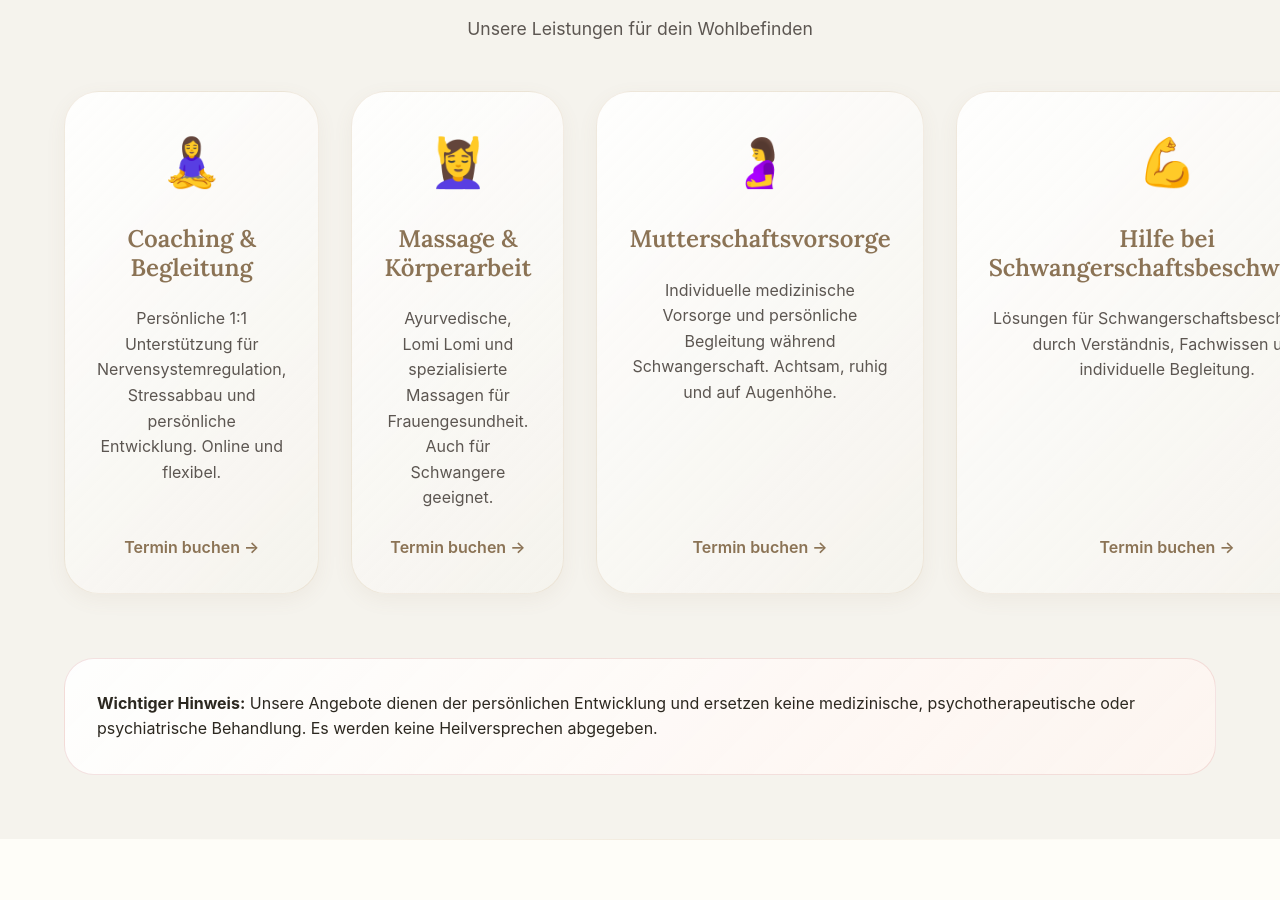
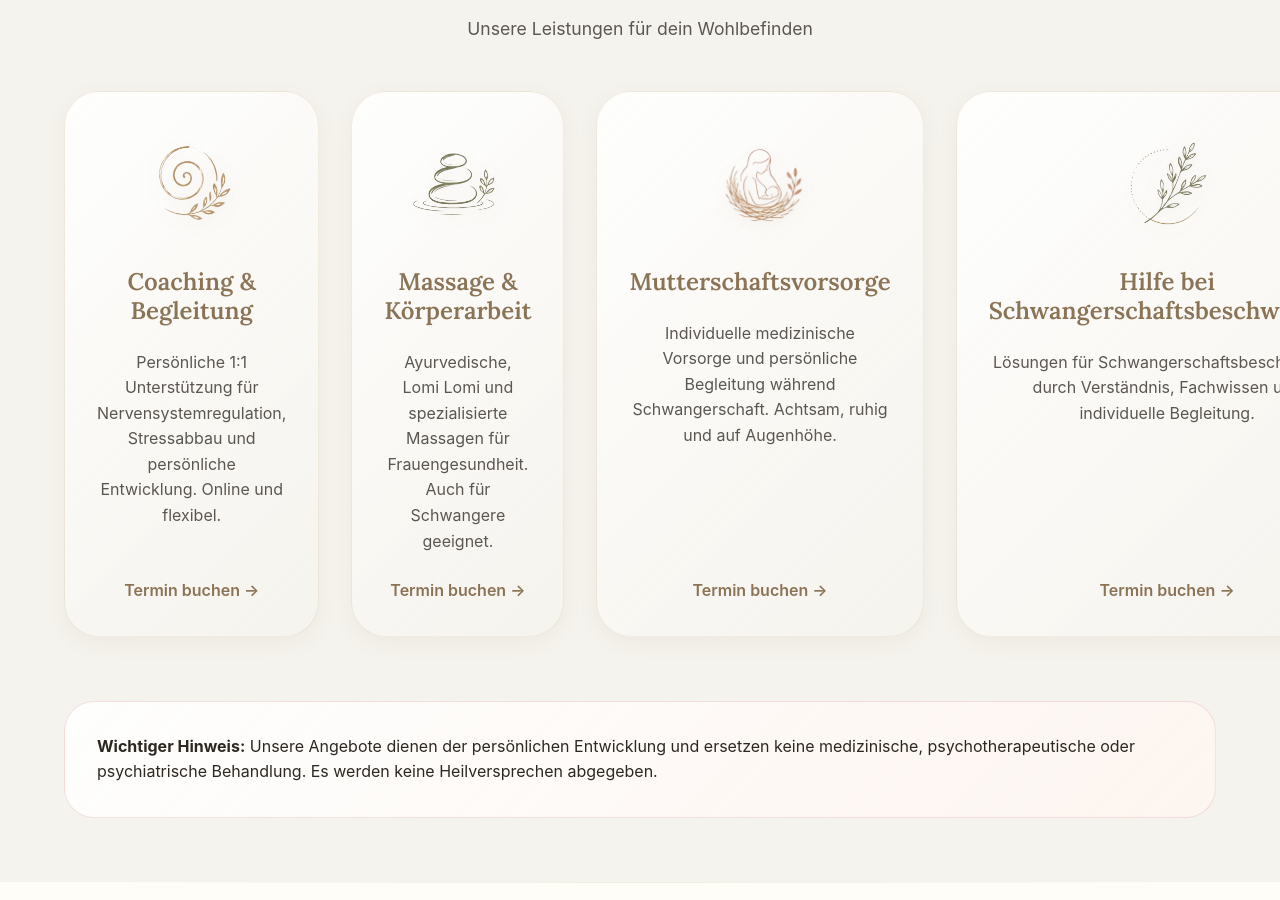
Before and after one commit to Filip-Zafran/melone-grove-web, a plain HTML site: page index.html in a window 1280 px wide. Shown: the part 2280-3180 px from the top of the page. Drawn offline with Linux system fonts and the light colour scheme.

Commit message:
Replace emoji icons with custom image symbols
- Use coaching-symbol.png for Coaching & Begleitung
- Use massage-symbol.png for Massage & Körperarbeit
- Use mutterschaft-symbol.png for Mutterschaftsvorsorge
- Use schwangerschaft-symbol.png for Hilfe bei Schwangerschaftsbeschwerden
- Add CSS styling for icon images with drop shadow
- Center icons with flexbox
- Professional custom icon appearance

```diff
--- a/index.html
+++ b/index.html
@@ -121,14 +121,18 @@
             <div class="offers-grid">
                 <!-- Melanie's Offers -->
                 <div class="offer-card">
-                    <div class="offer-icon">🧘‍♀️</div>
+                    <div class="offer-icon">
+                        <img src="images/coaching-symbol.png" alt="Coaching & Begleitung" class="offer-icon-img">
+                    </div>
                     <h3>Coaching & Begleitung</h3>
                     <p>Persönliche 1:1 Unterstützung für Nervensystemregulation, Stressabbau und persönliche Entwicklung. Online und flexibel.</p>
                     <a href="#contact" class="btn-link">Termin buchen →</a>
                 </div>
 
                 <div class="offer-card">
-                    <div class="offer-icon">💆‍♀️</div>
+                    <div class="offer-icon">
+                        <img src="images/massage-symbol.png" alt="Massage & Körperarbeit" class="offer-icon-img">
+                    </div>
                     <h3>Massage & Körperarbeit</h3>
                     <p>Ayurvedische, Lomi Lomi und spezialisierte Massagen für Frauengesundheit. Auch für Schwangere geeignet.</p>
                     <a href="#contact" class="btn-link">Termin buchen →</a>
@@ -136,14 +140,18 @@
 
                 <!-- Simone's Offers -->
                 <div class="offer-card">
-                    <div class="offer-icon">🤰</div>
+                    <div class="offer-icon">
+                        <img src="images/mutterschaft-symbol.png" alt="Mutterschaftsvorsorge" class="offer-icon-img">
+                    </div>
                     <h3>Mutterschaftsvorsorge</h3>
                     <p>Individuelle medizinische Vorsorge und persönliche Begleitung während Schwangerschaft. Achtsam, ruhig und auf Augenhöhe.</p>
                     <a href="#contact" class="btn-link">Termin buchen →</a>
                 </div>
 
                 <div class="offer-card">
-                    <div class="offer-icon">💪</div>
+                    <div class="offer-icon">
+                        <img src="images/schwangerschaft-symbol.png" alt="Hilfe bei Schwangerschaftsbeschwerden" class="offer-icon-img">
+                    </div>
                     <h3>Hilfe bei Schwangerschaftsbeschwerden</h3>
                     <p>Lösungen für Schwangerschaftsbeschwerden durch Verständnis, Fachwissen und individuelle Begleitung.</p>
                     <a href="#contact" class="btn-link">Termin buchen →</a>
--- a/styles.css
+++ b/styles.css
@@ -727,6 +727,19 @@ section::before {
 .offer-icon {
     font-size: 3rem;
     margin-bottom: var(--spacing-md);
+    display: flex;
+    justify-content: center;
+    align-items: center;
+    min-height: 120px;
+}
+
+.offer-icon-img {
+    max-width: 100px;
+    max-height: 100px;
+    width: auto;
+    height: auto;
+    object-fit: contain;
+    filter: drop-shadow(0 4px 8px rgba(139, 115, 85, 0.1));
 }
 
 .offer-card h3 {
```
